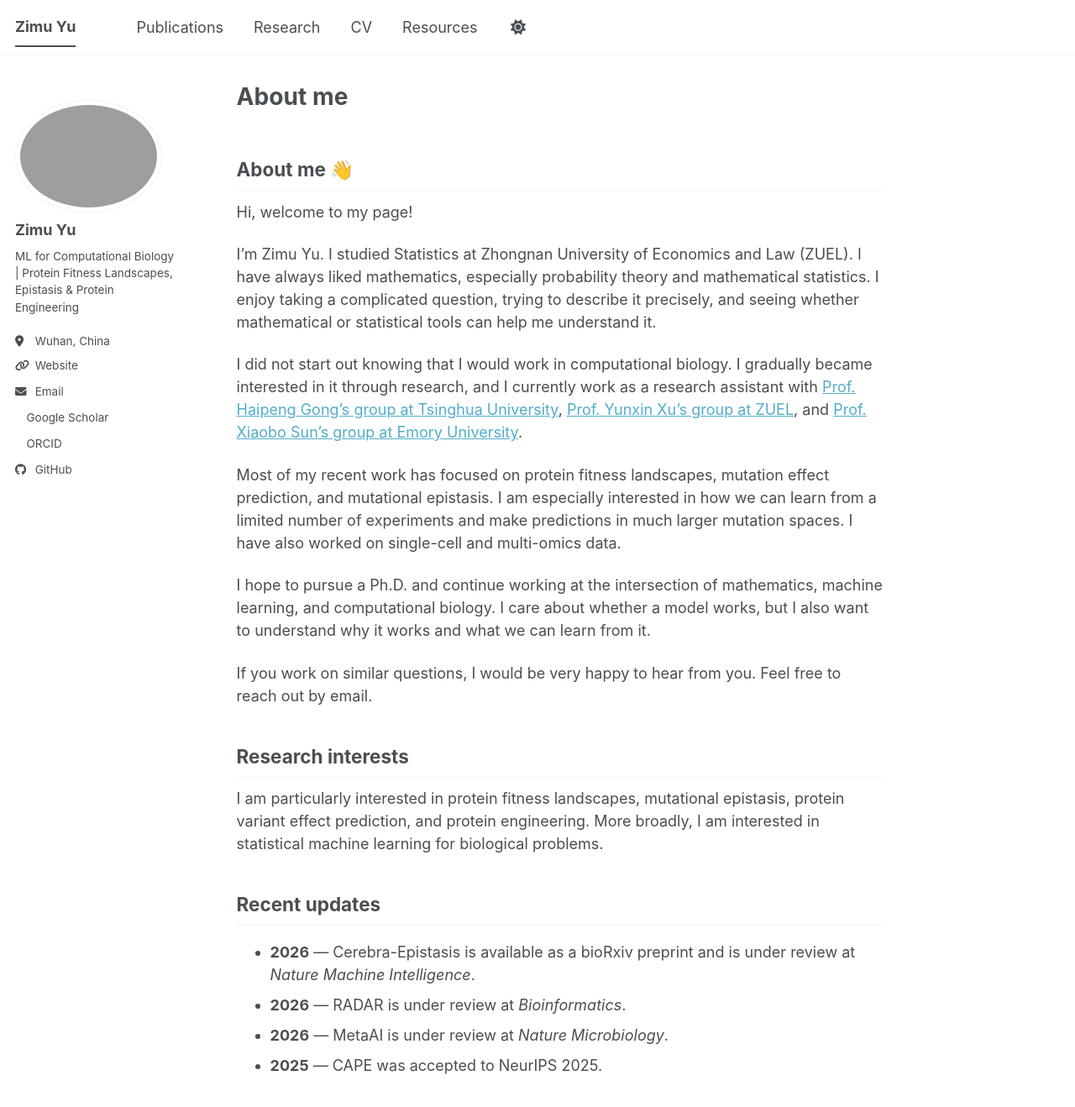
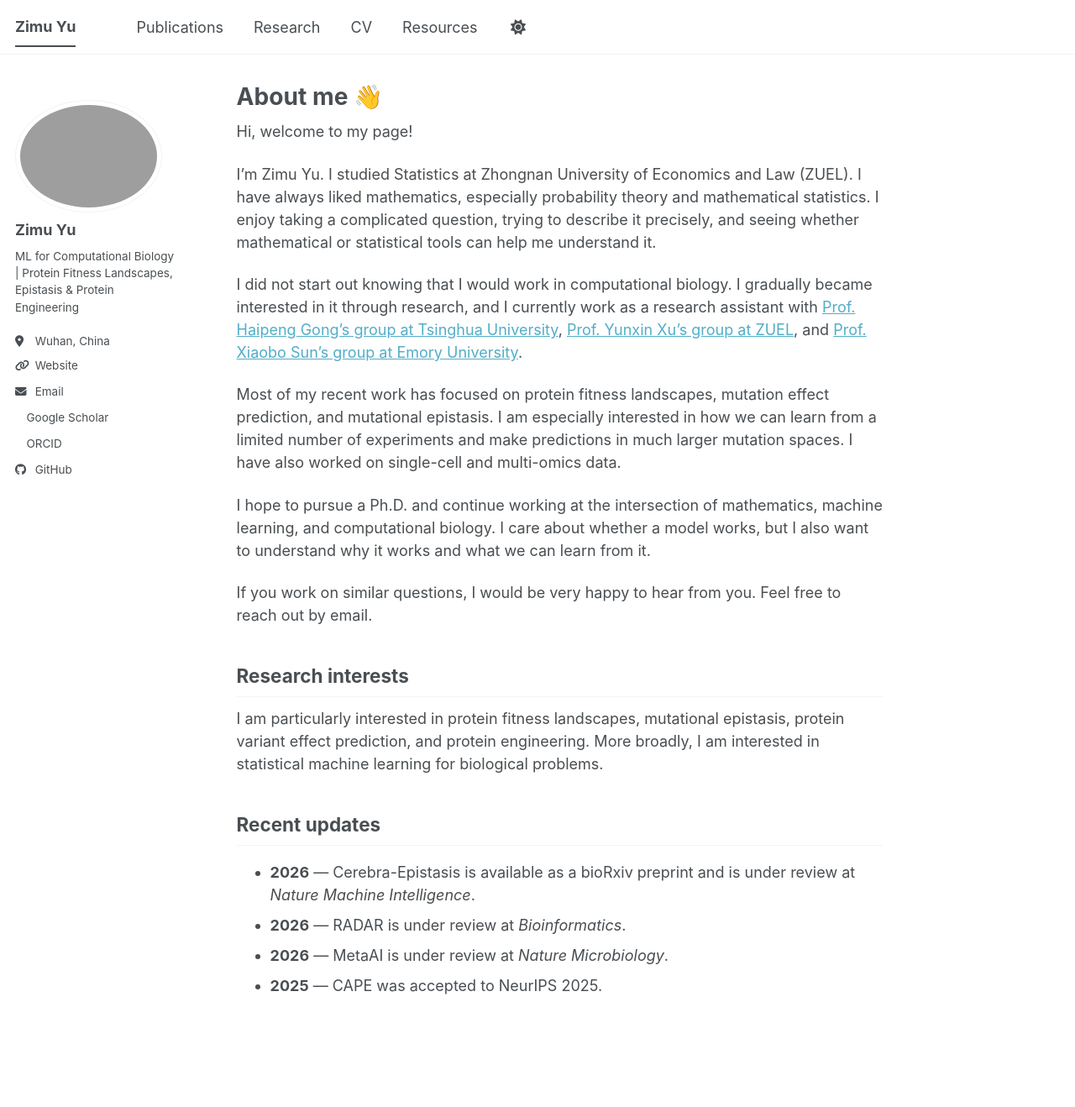
Before and after one commit to zimu-yu/zimu-yu.github.io, a Jekyll site: the page built from _pages/about.md, in a window 1280 px wide and 1327 px high. Shown: the top 1318 px of the window at 84% size. Built offline with Jekyll 4.4.1, drawn with Linux system fonts in a browser that asks for light colours; a style sheet for code colours, icons or effects is not loaded.

Commit message:
Update about.md

```diff
--- a/_pages/about.md
+++ b/_pages/about.md
@@ -1,6 +1,6 @@
 ---
 layout: single
-title: "About me"
+title: "About me 👋"
 permalink: /
 description: "Zimu Yu (余自牧) studies machine learning for computational biology, protein fitness landscapes, epistasis, and protein engineering."
 author_profile: true
@@ -8,8 +8,6 @@ redirect_from:
   - /about/
   - /about.html
 ---
-
-## About me 👋
 
 Hi, welcome to my page!
 
```
